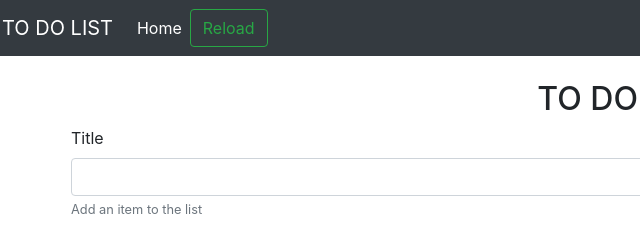
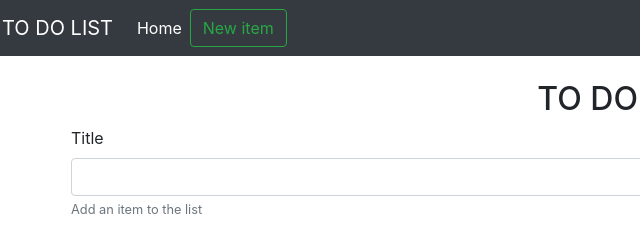
Before and after one commit to Akesh0909/TODO_list, a plain HTML site: page index.html in a window 1280 px wide. Shown: the top 233 px of the page, 14-654 px from the left. Drawn offline with nearby package versions, Linux system fonts and the light colour scheme.

Commit message:
Update index.html

```diff
--- a/index.html
+++ b/index.html
@@ -47,7 +47,7 @@
             </ul> -->
             <form class="form-inline my-2 my-lg-0">
 
-                <button class="btn btn-outline-success my-2 my-sm-0" type="submit">Reload</button>
+                <button class="btn btn-outline-success my-2 my-sm-0" type="submit">New item</button>
             </form>
         </div>
     </nav>
```
